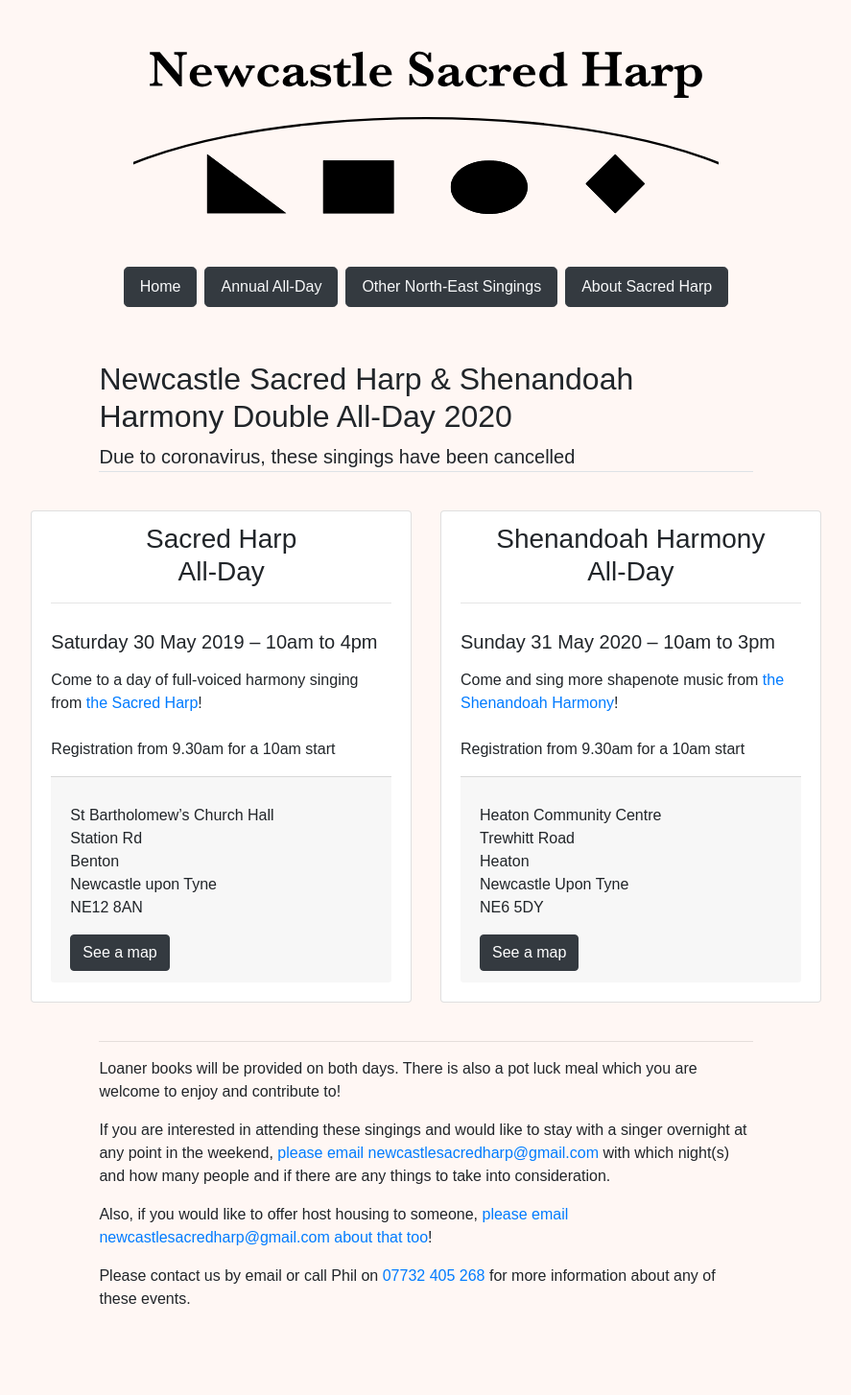
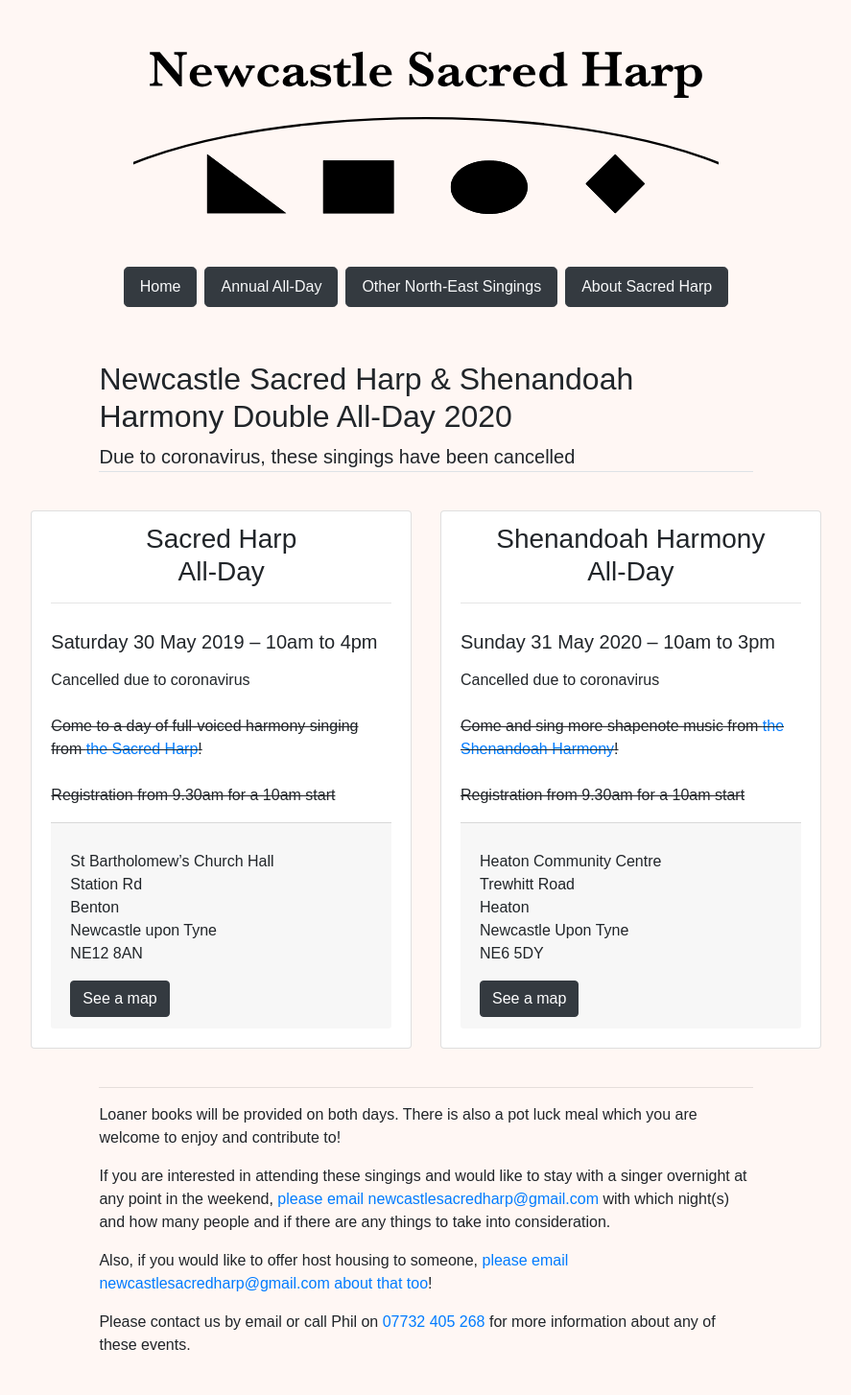
Before and after one commit to newcastle-shapenote/newcastle-shapenote-website, a Jekyll site: the page built from all-day.md, in a window 1280 px wide. Shown: the whole page at 96% size, without its empty margins (196-1083 px from the left). Built offline with Jekyll 4.4.1, drawn with Linux system fonts in a browser that asks for light colours; some web fonts are replaced; a script that is not in the unit is left out; before the commit the page ends 1406 px from its top, so only the background shows below that.

```diff
--- a/all-day.md
+++ b/all-day.md
@@ -5,11 +5,13 @@ singing_tagline: Due to coronavirus, these singings have been cancelled
 singings:
   - singing_date_time: Saturday 30 May 2019 – 10am to 4pm
     singing_description: >-
-      Come to a day of full-voiced harmony singing from [the Sacred
-      Harp](http://originalsacredharp.com)!
+      Cancelled due to coronavirus
 
 
-      Registration from 9.30am for a 10am start
+      ~~Come to a day of full-voiced harmony singing from [the Sacred Harp](http://originalsacredharp.com)!~~
+
+
+      ~~Registration from 9.30am for a 10am start~~
     singing_google_maps_image: map_benton.png
     singing_google_maps_link: https://www.google.com/maps/place/St+Bartholomew+Church+C+Of+E/@55.0160436,-1.5709061,17z/data=!4m5!3m4!1s0x487e71a0ae5804c9:0x4dde334a50fb75b6!8m2!3d55.0160436!4d-1.5687174?hl=en
     singing_name: |
@@ -23,11 +25,13 @@ singings:
       NE12 8AN
   - singing_date_time: Sunday 31 May 2020 – 10am to 3pm
     singing_description: >-
-      Come and sing more shapenote music from [the Shenandoah
-      Harmony](http://www.shenandoahharmony.com)!
+      Cancelled due to coronavirus
 
 
-      Registration from 9.30am for a 10am start
+      ~~Come and sing more shapenote music from [the Shenandoah Harmony](http://www.shenandoahharmony.com)!~~
+
+
+      ~~Registration from 9.30am for a 10am start~~
     singing_google_maps_image: map_holy_biscuit.png
     singing_google_maps_link: https://www.google.co.uk/maps/place/Heaton+Community+Centre/@54.9877778,-1.5757998,17z/data=!3m1!4b1!4m5!3m4!1s0x487e70fbb9a9e23f:0x87c995f6ca408997!8m2!3d54.9877778!4d-1.5736111?hl=en
     singing_name: |
```
